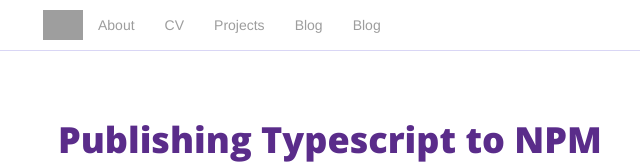
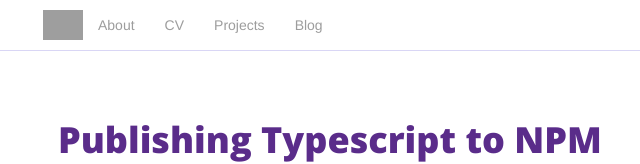
Before and after one commit to exvuma/nextjs, a Next.js app: page /posts in a window 1280 px wide. Shown: the top 164 px of the page, without its empty margins (12-652 px from the left). Built offline with nearby package versions, Linux system fonts and the light colour scheme; grey boxes are pictures that could not be loaded.

Commit message:
Clean up

```diff
--- a/components/Nav.tsx
+++ b/components/Nav.tsx
@@ -41,10 +41,7 @@ export const NavBar = ({}: Props) => {
               <a href='projects.html'>Projects</a>
             </li>
             <li>
-              <a href='blog.html'>Blog</a>
-            </li>
-            <li>
-              <Link href='/blog'>
+              <Link href='/posts'>
                 <a>Blog</a>
               </Link>
             </li>
--- a/pages/posts/index.tsx
+++ b/pages/posts/index.tsx
@@ -9,6 +9,10 @@ type Props = {
   children?: ReactNode;
   posts: Post[];
 };
+/**
+ *
+ * List all Blog posts
+ */
 const Blog = ({ children, posts }: Props) => {
   return (
     <>
```
Also changed, not shown: pages/posts/[pid].tsx (renamed from pages/posts/[pid].js).
